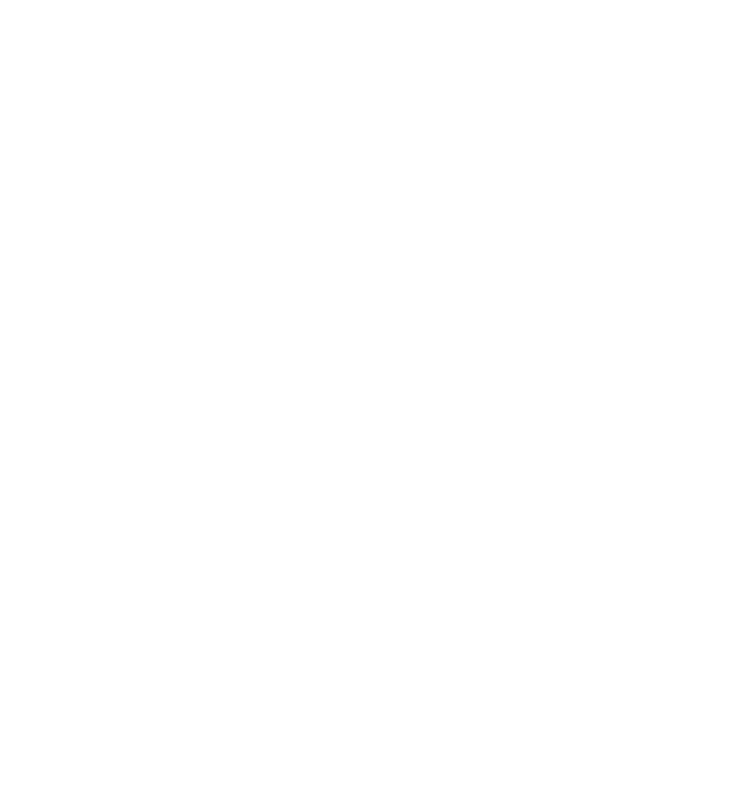
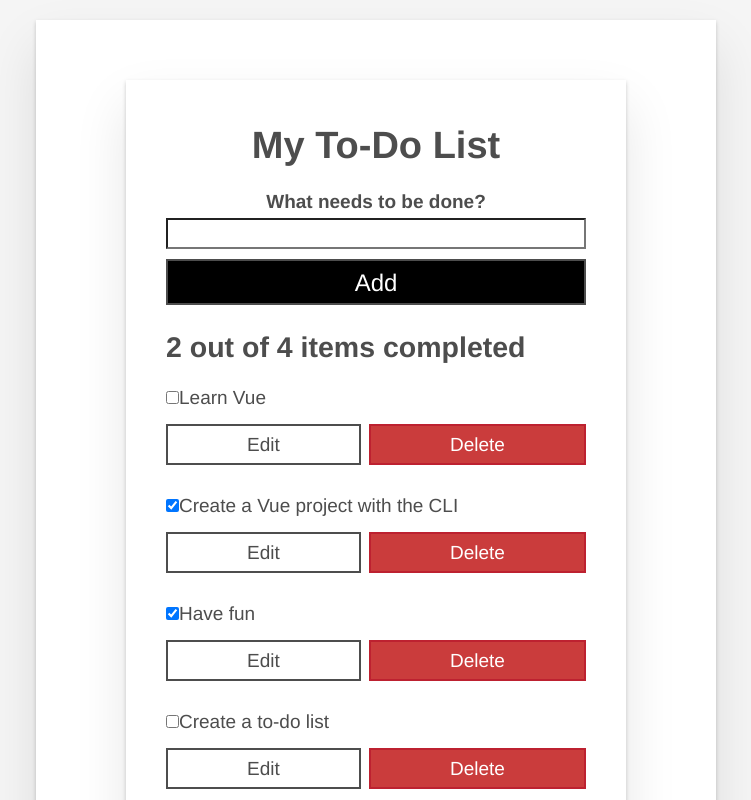
Before and after one commit to jx001web/jx01, a plain HTML site: page dist/index.html in a window 1280 px wide. Shown: the top 800 px of the page, without its empty margins (264-1015 px from the left). Drawn offline with Linux system fonts and the light colour scheme; the site is published under a folder, as on GitHub Pages, so addresses that start at the root find nothing.

Commit message:
Add files via upload

```diff
--- a/dist/index.html
+++ b/dist/index.html
@@ -1 +1 @@
-<!doctype html><html lang=""><head><meta charset="utf-8"><meta http-equiv="X-UA-Compatible" content="IE=edge"><meta name="viewport" content="width=device-width,initial-scale=1"><link rel="icon" href="/favicon.ico"><title>moz-todo-vue</title><script defer="defer" src="/js/chunk-vendors.c1d61f85.js"></script><script defer="defer" src="/js/app.8492d2b6.js"></script><link href="/css/app.84947ea2.css" rel="stylesheet"></head><body><noscript><strong>We're sorry but moz-todo-vue doesn't work properly without JavaScript enabled. Please enable it to continue.</strong></noscript><div id="app"></div></body></html>
+<!doctype html><html lang=""><head><meta charset="utf-8"><meta http-equiv="X-UA-Compatible" content="IE=edge"><meta name="viewport" content="width=device-width,initial-scale=1"><link rel="icon" href="favicon.ico"><title>moz-todo-vue</title><script defer="defer" src="js/chunk-vendors.c1d61f85.js"></script><script defer="defer" src="js/app.8492d2b6.js"></script><link href="css/app.84947ea2.css" rel="stylesheet"></head><body><noscript><strong>We're sorry but moz-todo-vue doesn't work properly without JavaScript enabled. Please enable it to continue.</strong></noscript><div id="app"></div></body></html>
```
